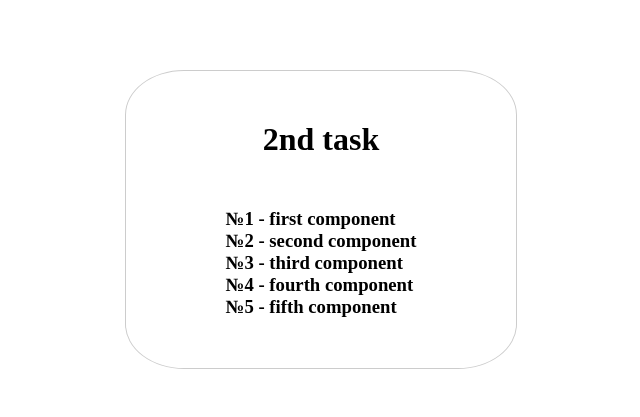
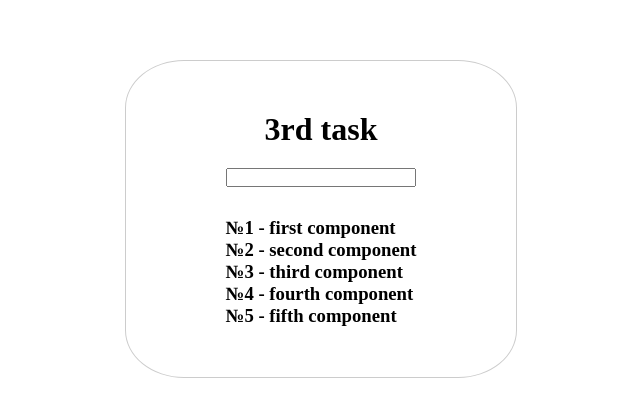
Before and after one commit to Sounryyy/psu-react, a React (Create React App) app: page / in a window 1280 px wide. Shown: the part 181-598 px from the top of the page, without its empty margins (319-959 px from the left). Built offline with nearby package versions, Linux system fonts and the light colour scheme.

Commit message:
3rd task complete

```diff
--- a/src/components/App/App.css
+++ b/src/components/App/App.css
@@ -8,5 +8,9 @@
 
 .app h1 {
     text-align: center;
-    margin-bottom: 50px;
+    margin-bottom: 20px;
 }
+
+.app input {
+    margin-bottom: 30px;
+}
--- a/src/components/App/App.js
+++ b/src/components/App/App.js
@@ -1,4 +1,4 @@
-import React from 'react';
+import React, {useState} from 'react';
 import './App.css';
 import ComponentsList from "../ComponentsList/ComponentsList";
 
@@ -9,11 +9,15 @@ function App() {
         { id: 3, content: 'third component' },
         { id: 4, content: 'fourth component' },
         { id: 5, content: 'fifth component' },
-    ]
+    ];
+    const [ needfulString, setNeedfulString ] = useState('');
+    const handleChange = (event) => setNeedfulString(event.target.value);
+
     return (
         <div className="app">
-            <h1>2nd task</h1>
-            <ComponentsList componentsConfig={componentsConfig}/>
+            <h1>3rd task</h1>
+            <input type="text" value={needfulString} onChange={handleChange}/>
+            <ComponentsList componentsConfig={componentsConfig} needfulString={needfulString}/>
         </div>
     );
 }
--- a/src/components/ComponentsList/ComponentsList.js
+++ b/src/components/ComponentsList/ComponentsList.js
@@ -1,14 +1,24 @@
-import React from 'react';
+import React, {useEffect} from 'react';
 import Component from "../Component/Component";
 import './ComponentsList.css'
+import {checkContentEntry} from "../helpers/common";
 
 function ComponentsList(props) {
-    const componentsConfig = props.componentsConfig;
+    const { componentsConfig, needfulString } = props;
+    const viewComponentsConfig = componentsConfig.filter(componentConfig => checkContentEntry(componentConfig, needfulString));
+
+    useEffect(() => {
+        document.title = `${viewComponentsConfig.length} element(s) found`
+    }, [viewComponentsConfig])
+
+    useEffect(() => {
+        document.title = 'useEffect hook example'
+    },[]);
 
     return (
         <ul className='components-list'>
             {
-                componentsConfig.map(componentConfig => {
+                viewComponentsConfig.map(componentConfig => {
                     const { id } = componentConfig;
 
                     return <Component key={id} {...componentConfig} />
--- /dev/null
+++ b/src/components/helpers/common.js
@@ -0,0 +1,3 @@
+const getLowerCaseString = (str) => str.toLowerCase();
+
+export const checkContentEntry = ({ content }, needfulString) => getLowerCaseString(content).indexOf(getLowerCaseString(needfulString)) !== -1;
```
